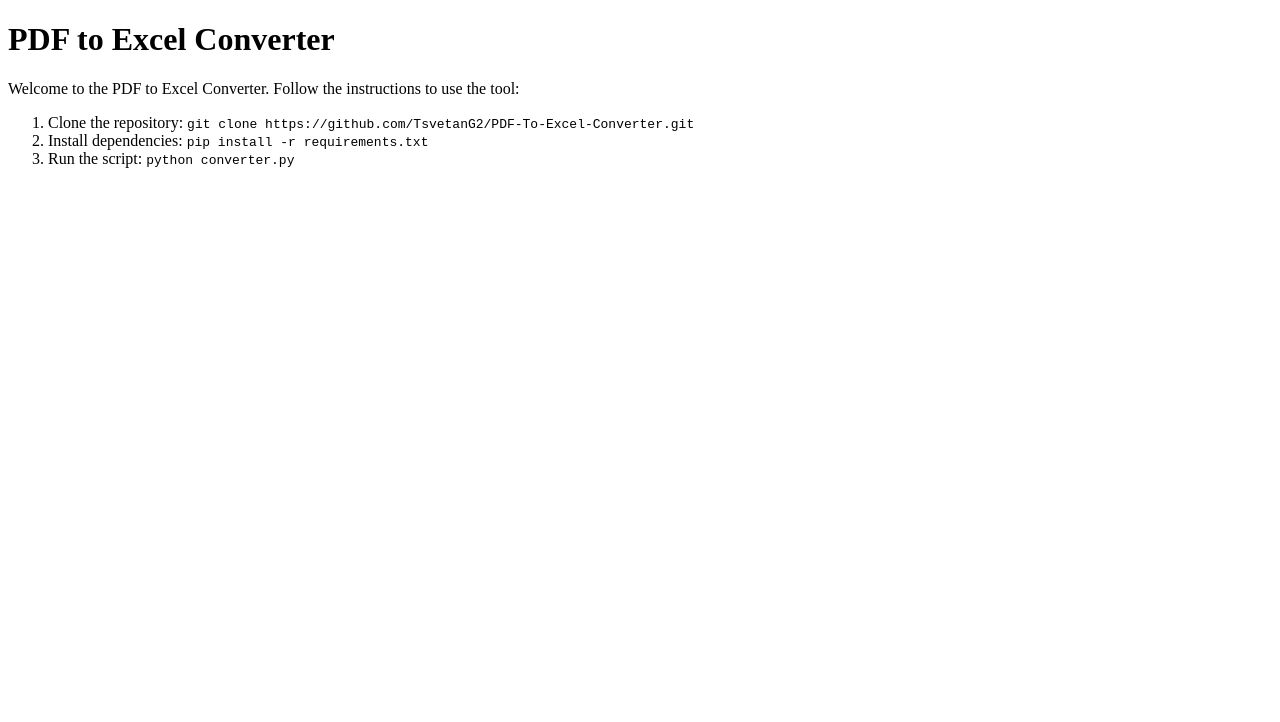
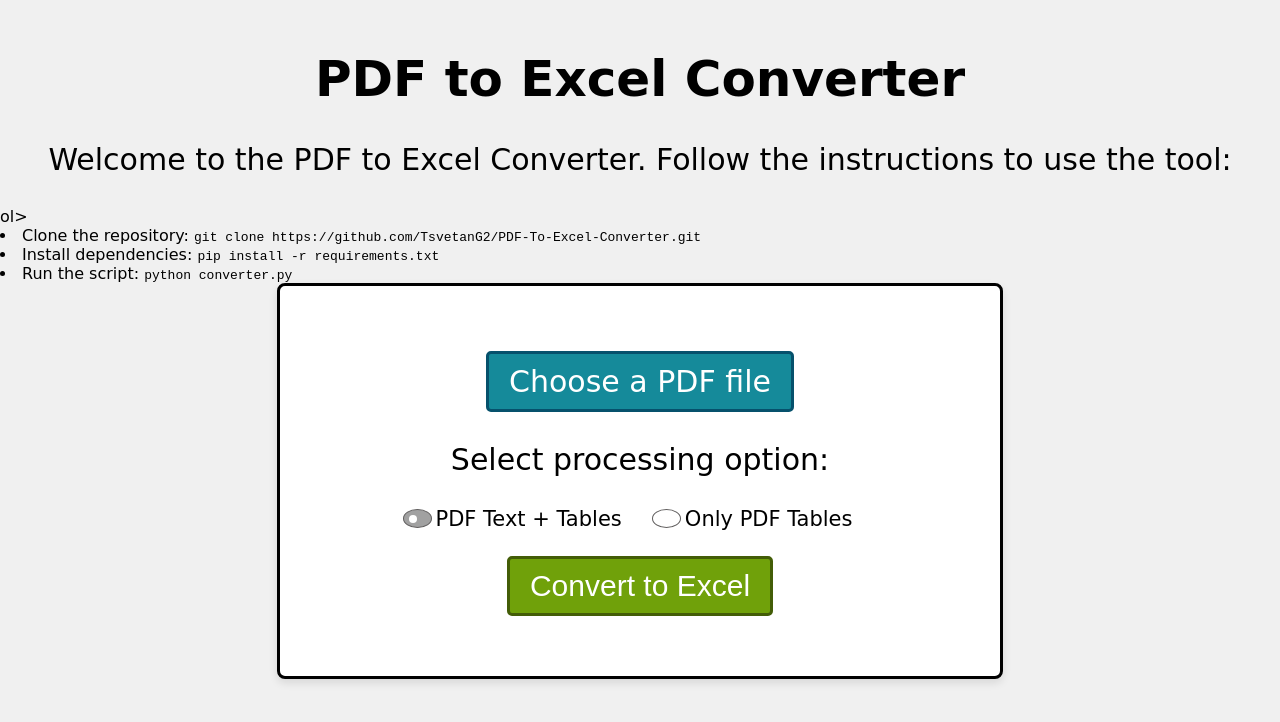
Before and after one commit to TsvetanG2/PDF-To-Excel-Converter, a plain HTML site: page docs/index.html in a window 1280 px wide. Drawn offline with Linux system fonts and the light colour scheme; files that its build step writes are made by us from their sources.

Commit message:
Update index.html

```diff
--- a/docs/index.html
+++ b/docs/index.html
@@ -4,15 +4,33 @@
     <meta charset="UTF-8">
     <meta name="viewport" content="width=device-width, initial-scale=1.0">
     <title>PDF to Excel Converter</title>
-    <link rel="stylesheet" href="style.css">
+    <link rel="stylesheet" href="static/styles.css">
 </head>
 <body>
-    <h1>PDF to Excel Converter</h1>
+<h1>PDF to Excel Converter</h1>
     <p>Welcome to the PDF to Excel Converter. Follow the instructions to use the tool:</p>
-    <ol>
+    ol>
         <li>Clone the repository: <code>git clone https://github.com/TsvetanG2/PDF-To-Excel-Converter.git</code></li>
         <li>Install dependencies: <code>pip install -r requirements.txt</code></li>
         <li>Run the script: <code>python converter.py</code></li>
     </ol>
+
+<div class="container">
+    <form action="/upload" method="post" enctype="multipart/form-data">
+        <label for="pdfFile" class="custom-file-upload">Choose a PDF file</label>
+        <input type="file" id="pdfFile" name="pdfFile" accept=".pdf" required>
+        <br>
+
+        <p>Select processing option:</p>
+        <input type="radio" id="allText" name="processingOption" value="allText" checked>
+        <label for="allText">PDF Text + Tables</label>
+
+        <input type="radio" id="tablesOnly" name="processingOption" value="tablesOnly">
+        <label for="tablesOnly">Only PDF Tables</label>
+
+        <br>
+        <button type="submit">Convert to Excel</button>
+    </form>
+</div>
 </body>
 </html>
```
